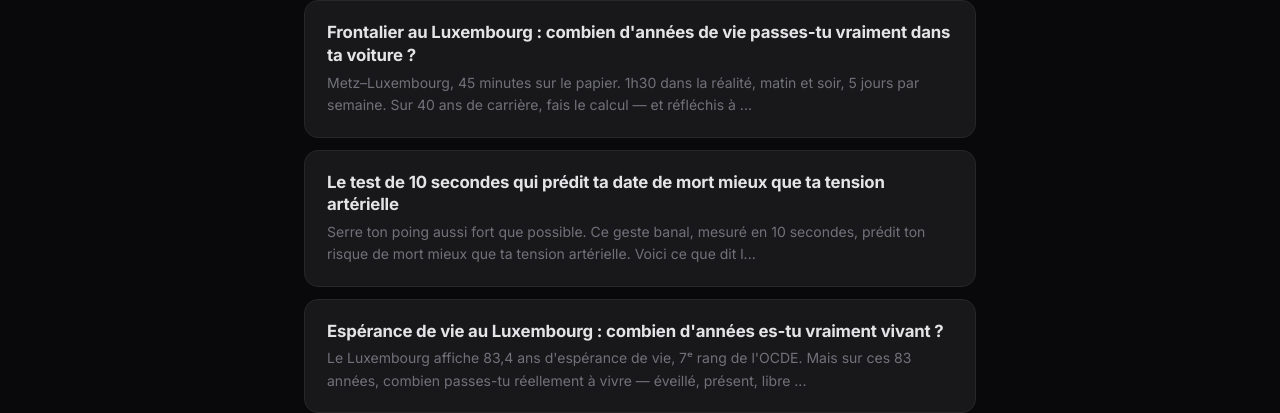
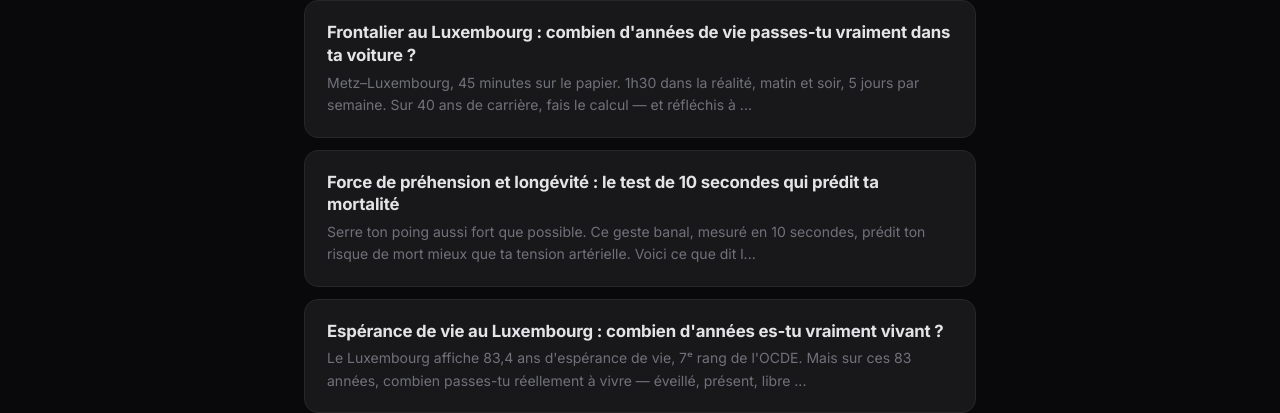
Before and after one commit to SebRunNature/memento-mori, a Jekyll site: the page built from blog/index.html, in a window 1280 px wide and 900 px high, scrolled down 607 px. Shown: the part 88-501 px from the top of the window. Built offline with Jekyll 4.4.1, drawn with Linux system fonts in a browser that asks for light colours.

Commit message:
Update 2026-05-11-force-prehension-predicateur-longevite-test-10-secondes.html

```diff
--- a/_posts/2026-05-11-force-prehension-predicateur-longevite-test-10-secondes.html
+++ b/_posts/2026-05-11-force-prehension-predicateur-longevite-test-10-secondes.html
@@ -1,6 +1,6 @@
 ---
 layout: default
-title: "Le test de 10 secondes qui prédit ta date de mort mieux que ta tension artérielle"
+title: "Force de préhension et longévité : le test de 10 secondes qui prédit ta mortalité"
 description: "Force de préhension : une étude Lancet sur 140 000 personnes prouve qu'elle prédit la mortalité mieux que la tension. Fais le test, trouve ta zone, agis."
 excerpt: "Serre ton poing aussi fort que possible. Ce geste banal, mesuré en 10 secondes, prédit ton risque de mort mieux que ta tension artérielle. Voici ce que dit la science — et où tu en es."
 date: 2026-05-11
```
